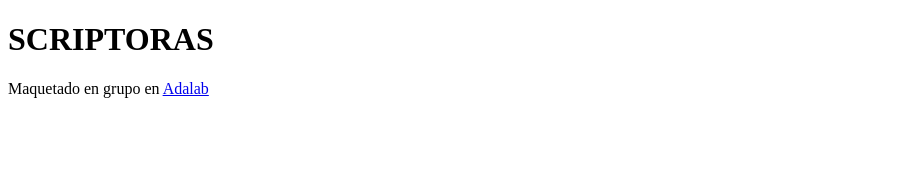
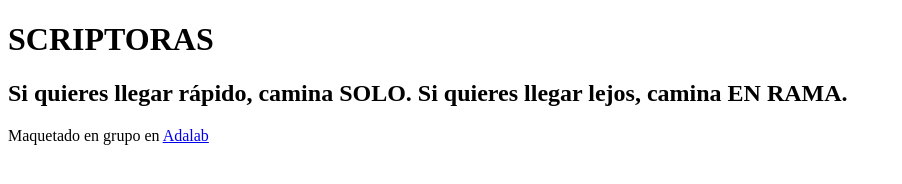
Before and after one commit to crisgalasanchez/clarke-s2-g1, a plain HTML site: page index.html in a window 1280 px wide. Shown: the whole page, without its empty margins (0-902 px from the left). Drawn offline with Linux system fonts and the light colour scheme.

Commit message:
add motivation

```diff
--- a/index.html
+++ b/index.html
@@ -10,6 +10,7 @@
     </header>
     <main>
         <section class="motivacion"></section>
+				  <h2>Si quieres llegar rápido, camina SOLO. Si quieres llegar lejos, camina EN RAMA.</h2>
         <section class="contenido"></section>
     </main>
     <footer>
```
